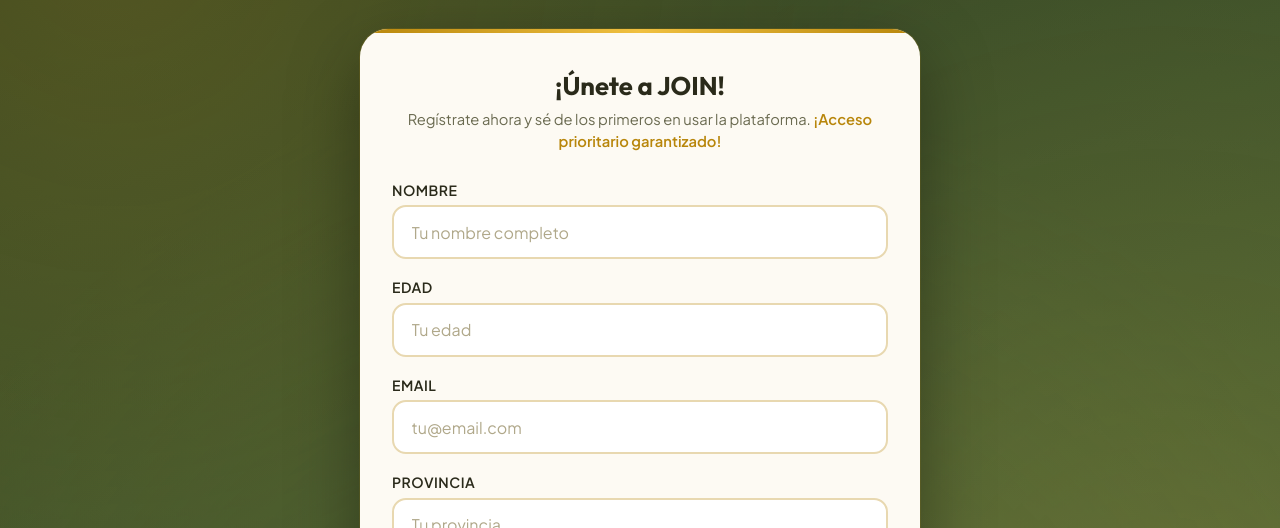
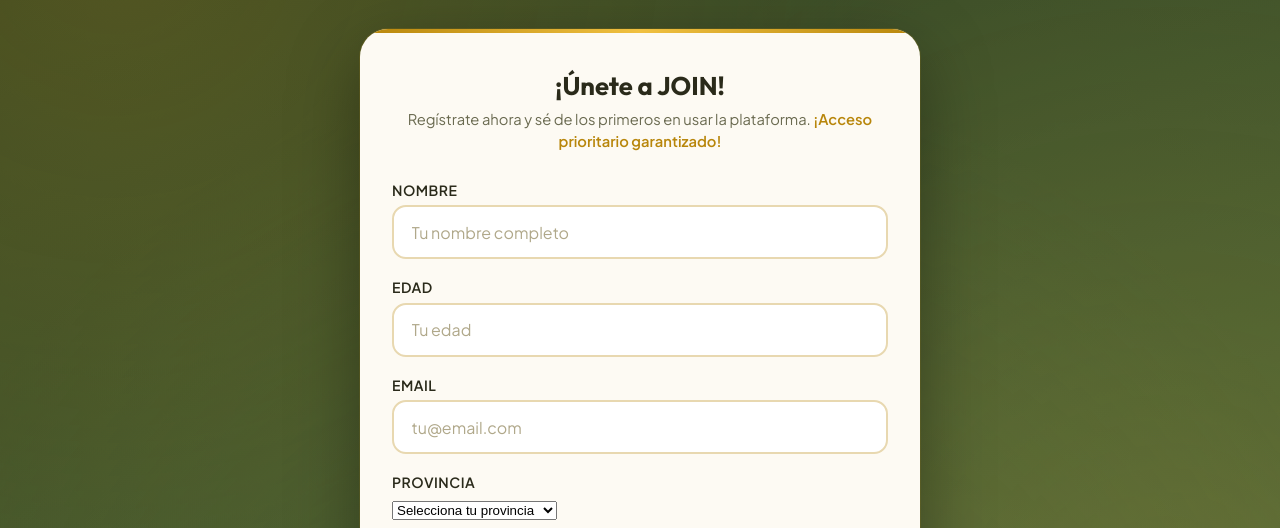
Before and after one commit to acmartinr/rumblylandin, a website: page public/index.html in a window 1280 px wide. Shown: the part 272-800 px from the top of the page. Drawn offline with Linux system fonts and the light colour scheme; a script that the page names is missing.

Commit message:
envio de provincia 2

```diff
--- a/public/index.html
+++ b/public/index.html
@@ -725,14 +725,66 @@
             </div>
             <div class="form-group">
               <label for="provincia">Provincia</label>
-              <input
-                type="text"
+              <select
                 id="provincia"
                 name="provincia"
                 required
-                placeholder="Tu provincia"
                 autocomplete="address-level2"
-              />
+              >
+                <option value="" disabled selected>
+                  Selecciona tu provincia
+                </option>
+                <option value="A Coruña">A Coruña</option>
+                <option value="Albacete">Albacete</option>
+                <option value="Alicante">Alicante/Alacant</option>
+                <option value="Almería">Almería</option>
+                <option value="Ávila">Ávila</option>
+                <option value="Badajoz">Badajoz</option>
+                <option value="Baleares">Baleares (Illes Balears)</option>
+                <option value="Barcelona">Barcelona</option>
+                <option value="Burgos">Burgos</option>
+                <option value="Cáceres">Cáceres</option>
+                <option value="Cádiz">Cádiz</option>
+                <option value="Castellón">Castellón/Castelló</option>
+                <option value="Ciudad Real">Ciudad Real</option>
+                <option value="Córdoba">Córdoba</option>
+                <option value="Cuenca">Cuenca</option>
+                <option value="Girona">Girona/Gerona</option>
+                <option value="Granada">Granada</option>
+                <option value="Guadalajara">Guadalajara</option>
+                <option value="Huelva">Huelva</option>
+                <option value="Huesca">Huesca</option>
+                <option value="Jaén">Jaén</option>
+                <option value="León">León</option>
+                <option value="Lleida">Lleida/Lérida</option>
+                <option value="La Rioja">La Rioja</option>
+                <option value="Lugo">Lugo</option>
+                <option value="Madrid">Madrid</option>
+                <option value="Málaga">Málaga</option>
+                <option value="Murcia">Murcia</option>
+                <option value="Navarra">Navarra</option>
+                <option value="Ourense">Ourense/Orense</option>
+                <option value="Asturias">Asturias (Principado de)</option>
+                <option value="Palencia">Palencia</option>
+                <option value="Las Palmas">Las Palmas</option>
+                <option value="Pontevedra">Pontevedra</option>
+                <option value="Salamanca">Salamanca</option>
+                <option value="Santa Cruz de Tenerife">
+                  Santa Cruz de Tenerife
+                </option>
+                <option value="Cantabria">Cantabria</option>
+                <option value="Segovia">Segovia</option>
+                <option value="Sevilla">Sevilla</option>
+                <option value="Soria">Soria</option>
+                <option value="Tarragona">Tarragona</option>
+                <option value="Teruel">Teruel</option>
+                <option value="Toledo">Toledo</option>
+                <option value="Valencia">Valencia</option>
+                <option value="Valladolid">Valladolid</option>
+                <option value="Vizcaya">Vizcaya/Bizkaia</option>
+                <option value="Zamora">Zamora</option>
+                <option value="Zaragoza">Zaragoza</option>
+              </select>
             </div>
             <div class="form-group">
               <label for="telefono"
```
